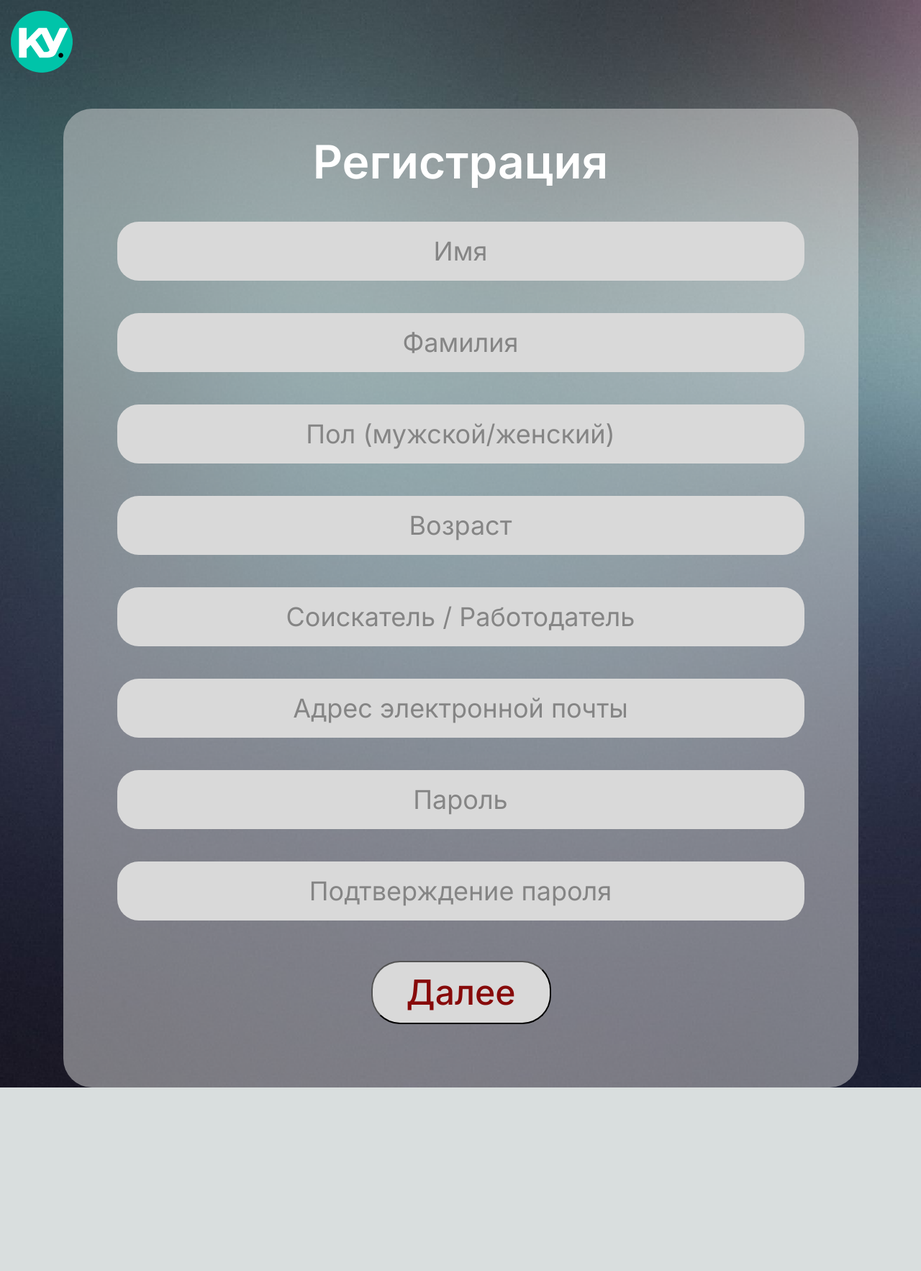
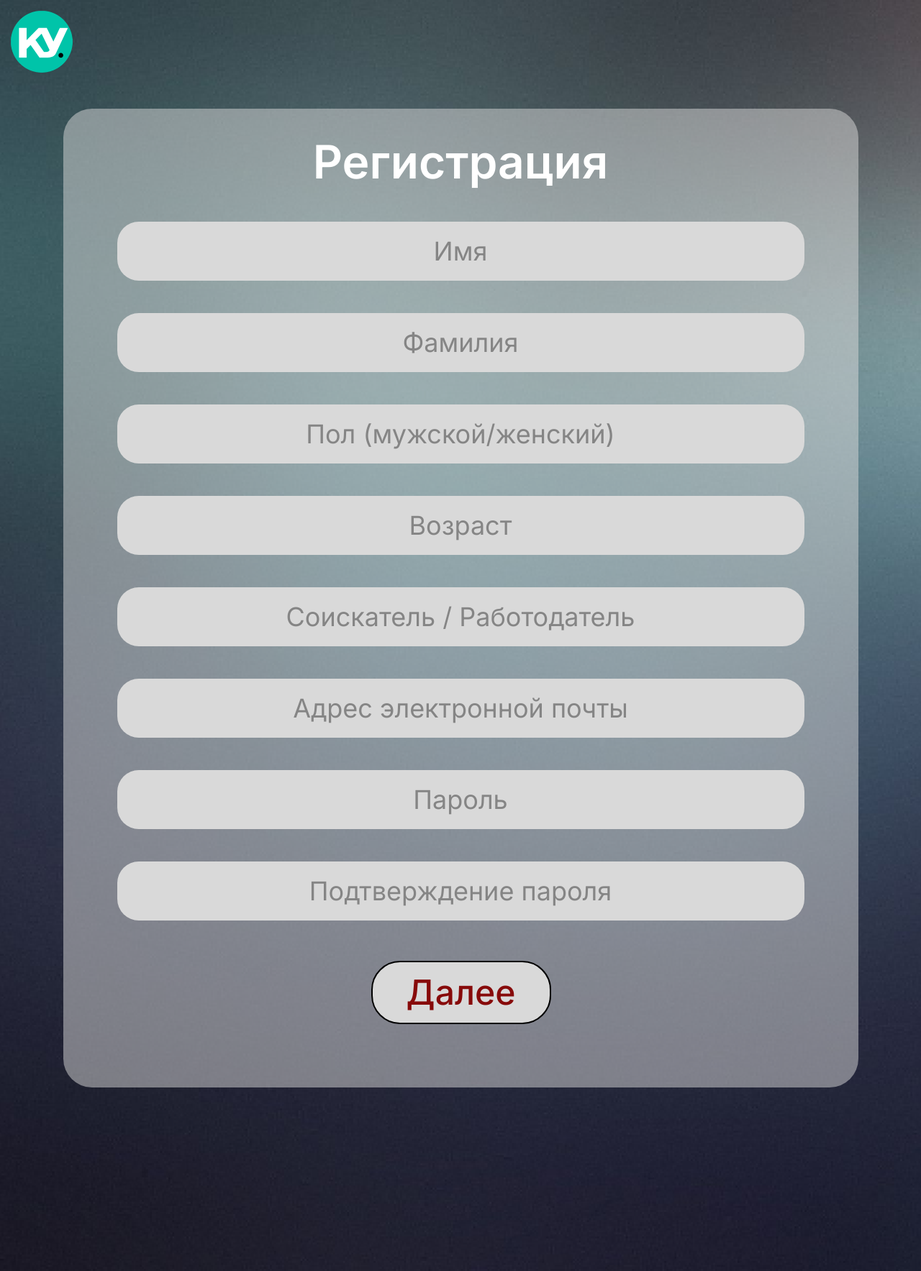
Before and after one commit to s1lenter/ResumeHelper, a Django app: page /register/ in a window 1280 px wide; the page is wider, and only the part inside the window is pictured. Shown: that part at 72% size. Before the commit the page ends 1511 px from the top of that part, so only its background shows below. Run offline with Django 5.2, Linux system fonts and the light colour scheme.

Commit message:
Исправлен код для обеих страниц

```diff
--- a/ResHelper/DB_client/static/css/registration.css
+++ b/ResHelper/DB_client/static/css/registration.css
@@ -1,21 +1,18 @@
 body {
     margin: 0;
     padding: 0;
-    height: auto;
-    width: auto;
-    background-image: url("C:/Users/Admin/Desktop/ResumeHelper/ResHelper/DB_client/templates/img/registration_bg.png");
+    height: 1766px;
+    background-image: url("../../static/img/registration_bg.png");
     background-size: cover;
     background-repeat: no-repeat;
 }
 
 .registartion-header {
-    width: 1920px;
     display: flex;
     flex-direction: row;
 }
 
 .registartion-header-nav {
-    width: 1920px;
     display: flex;
     justify-content: flex-start;
     margin: 0;
@@ -95,6 +92,7 @@ body {
 
     width: 250px;
     height: 88px;
+    border-style: solid;
     border-radius: 40px;
     border-color: black;
     background-color: #d9d9d9;
@@ -106,3 +104,47 @@ body {
 .registartion-window-button:hover {
     background-color: rgba(217, 217, 217, 0.5);
 }
+
+
+.comment-field {
+    display: flex;
+    flex-direction: row;
+    justify-content: center;
+    align-items: center;
+    width: 955px;
+    height: 82px;
+    border-style: none;
+    border-radius: 30px;
+    background-color: #D9D9D9;
+
+    margin: 0;
+    padding: 0;
+    font-family: Inter;
+    font-size: 36px;
+    font-weight: 400;
+    line-height: 43.57px;
+    color: rgba(0, 0, 0, 0.8);
+    text-align: center;
+}
+
+.comment-field::placeholder {
+    margin: 0;
+    padding: 0;
+    font-family: Inter;
+    font-size: 36px;
+    font-weight: 400;
+    line-height: 43.57px;
+    color: rgba(0, 0, 0, 0.39);
+    text-align: center;
+}
+
+.comment-field:placeholder-shown {
+    margin: 0;
+    padding: 0;
+    font-family: Inter;
+    font-size: 36px;
+    font-weight: 400;
+    line-height: 43.57px;
+    color: rgba(0, 0, 0, 0.39);
+    text-align: center;
+}
--- a/ResHelper/DB_client/templates/registration.html
+++ b/ResHelper/DB_client/templates/registration.html
@@ -4,7 +4,7 @@
     <meta charset="utf-8">
     <meta name="viewport" content="width=device-width, initial-scale=1">
     <title>Registartion</title>
-    <link rel="stylesheet" href="/static/css/registration.css">
+    <link rel="stylesheet" href="../../DB_client/static/css/registration.css">
     <link rel="preconnect" href="https://fonts.googleapis.com">
     <link rel="preconnect" href="https://fonts.gstatic.com" crossorigin>
     <link href="https://fonts.googleapis.com/css2?family=Inter:ital,opsz,wght@0,14..32,100..900;1,14..32,100..900&display=swap" rel="stylesheet">
@@ -13,7 +13,7 @@
     <header class="registartion-header">
         <nav class="registartion-header-nav">
             <a class="logo" href="#">
-                <img src="/static/img/logo_start.png" width="86" height="86" alt="Логотип КодовоеУбежище">
+                <img src="../../DB_client/static/img/logo_start.png" width="86" height="86" alt="Логотип КодовоеУбежище">
             </a>
         </nav>
     </header>
@@ -21,30 +21,46 @@
         <div class="registartion-window">
             <h2 class="registartion-text-header">Регистрация</h2>
             <div class="registartion-window-input">
-                <div class="registartion-window-input-text">
-                    <p class="window-input-text">Имя</p>
+                <form action="#" method="post" class="comment-form">
+                    <div class="comment-inner">
+                      <input type="text" pattern="[A-Za-zА-Яа-яЁё]{2,}" class="comment-field" placeholder="Имя" required id="comment-input-fname">
                     </div>
-                <div class="registartion-window-input-text">
-                    <p class="window-input-text">Фамилия</p>
+                </form>
+                <form action="#" method="post" class="comment-form">
+                    <div class="comment-inner">
+                      <input type="text" pattern="[A-Za-zА-Яа-яЁё]{2,}" class="comment-field" placeholder="Фамилия" required id="comment-input-sname">
                     </div>
-                <div class="registartion-window-input-text">
-                    <p class="window-input-text">Пол (мужской/женский)</p>
+                </form>
+                <form action="#" method="post" class="comment-form">
+                    <div class="comment-inner">
+                      <input type="text" pattern="[А-Яа-яЁё]{7}" class="comment-field" placeholder="Пол (мужской/женский)" required id="comment-input-sex">
                     </div>
-                <div class="registartion-window-input-text">
-                    <p class="window-input-text">Возраст</p>
+                </form>
+                <form action="#" method="post" class="comment-form">
+                    <div class="comment-inner">
+                      <input type="text" pattern="[0-9]{1,3}" class="comment-field" placeholder="Возраст" required id="comment-input-age">
                     </div>
-                <div class="registartion-window-input-text">
-                    <p class="window-input-text">Соискатель / Работодатель</p>
+                </form>
+                <form action="#" method="post" class="comment-form">
+                    <div class="comment-inner">
+                      <input type="text" pattern="[А-Яа-яЁё]{10, 12}" class="comment-field" placeholder="Соискатель / Работодатель" required id="comment-input-type">
                     </div>
-                <div class="registartion-window-input-text">
-                    <p class="window-input-text">Адрес электронной почты</p>
+                </form>
+                <form action="#" method="post" class="comment-form">
+                    <div class="comment-inner">
+                      <input type="text" pattern="[^@\s]+@[^@\s]+\.[^@\s]+" class="comment-field" placeholder="Адрес электронной почты" required id="comment-input-email">
                     </div>
-                <div class="registartion-window-input-text">
-                    <p class="window-input-text">Пароль</p>
+                </form>
+                <form action="#" method="post" class="comment-form">
+                    <div class="comment-inner">
+                      <input type="text" class="comment-field" placeholder="Пароль" required id="comment-input-password">
                     </div>
-                <div class="registartion-window-input-text">
-                    <p class="window-input-text">Подтверждение пароля</p>
+                </form>
+                <form action="#" method="post" class="comment-form">
+                    <div class="comment-inner">
+                      <input type="text" class="comment-field" placeholder="Подтверждение пароля" required id="comment-input-password-confirm">
                     </div>
+                </form>
             </div>
             <button type="button" class="registartion-window-button">
                 Далее
```
Also changed, not shown: ResHelper/DB_client/static/css/start_page_css.css (+3 -6 lines), ResHelper/DB_client/templates/start_page.html (+4 -4 lines). Lines whose indentation alone changed are shown as unchanged.
